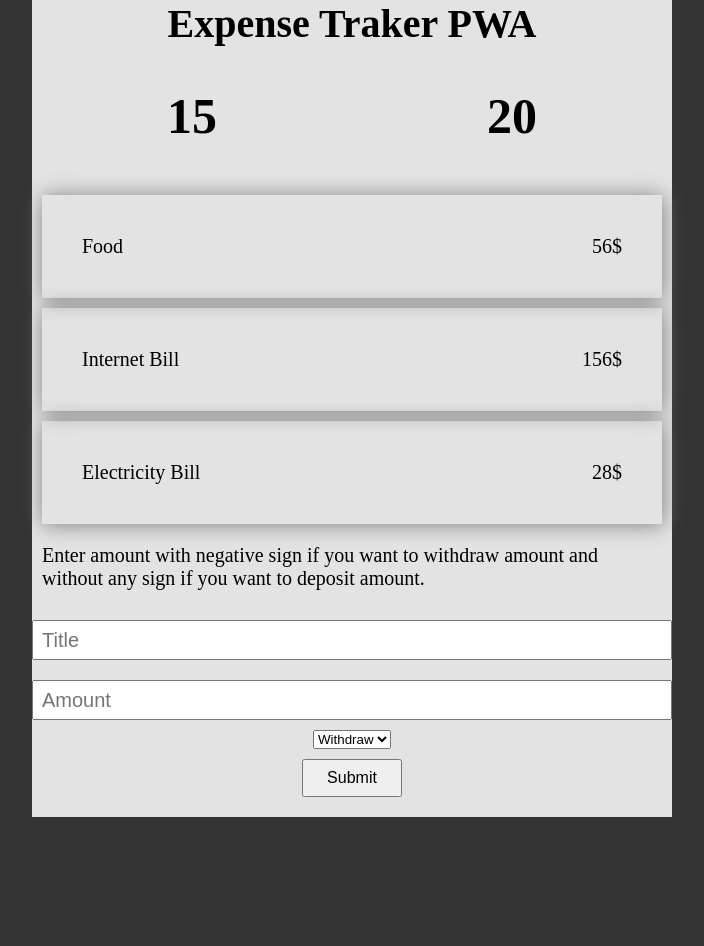
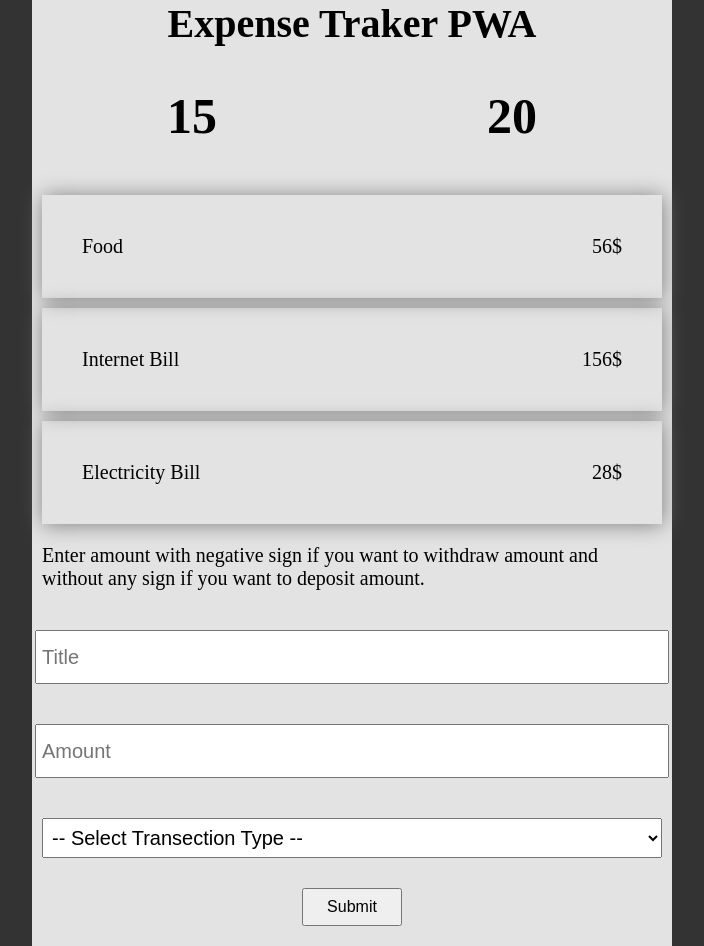
Before and after one commit to hamzakhalidbhutta/Expenses-Tracker-pwa, a React (Create React App) app: page / in a window 1280 px wide. Shown: the whole page, without its empty margins (288-992 px from the left). Before the commit the page ends 817 px from the top, so only its background shows below. Built offline with nearby package versions, Linux system fonts and the light colour scheme.

Commit message:
Updated select transection type form field design

```diff
--- a/src/Components/EnterTransections.tsx
+++ b/src/Components/EnterTransections.tsx
@@ -23,7 +23,8 @@ const EnterTransections = () => {
       >
         <input type="text" placeholder="Title" name="t_title" id="t_title" />
         <input type="text" placeholder="Amount" name="t_amount" id="t_amount" />
-        <select name="t_type" id="t_type">
+        <select name="t_type" id="t_type" >
+        <option >-- Select Transection Type --</option>
           <option value="withdraw">Withdraw</option>
           <option value="deposit">Deposit</option>
         </select>
--- a/src/Scss/partials/_enter_transections.scss
+++ b/src/Scss/partials/_enter_transections.scss
@@ -12,12 +12,17 @@
     justify-content: space-between;
     padding: 1rem;
     margin: auto;
-    input{
+    input,select{
         width: 100%;
-        height: 2rem;
-        margin: 1rem;
+        height: 4rem;
+        margin: 2rem;
         font-size: 2rem;
-        padding: 0.8rem;
+        padding: 0.5rem;
+
+
+    }
+    select {
+        height: 4rem;
 
     }
     button{
```
